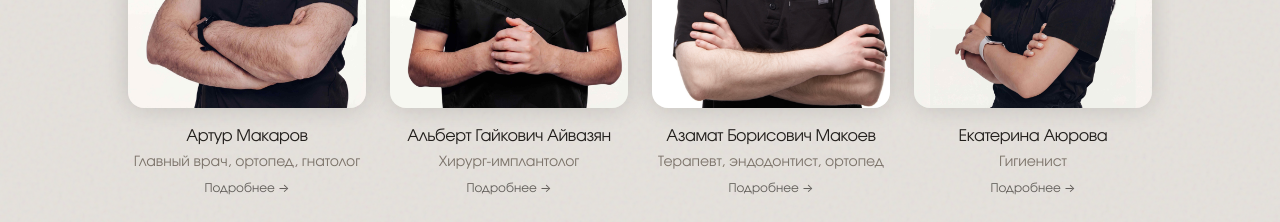
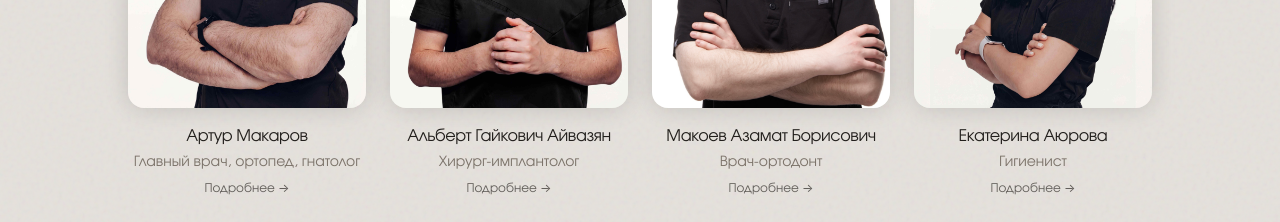
Before and after one commit to timsonyk/bfp-smile-studio, a React (Vite) app: page / in a window 1280 px wide. Shown: the part 3040-3262 px from the top of the page. Built offline with nearby package versions, Linux system fonts and the light colour scheme; the HTML template or start-up script is replaced by a standard one.

Commit message:
Обновить регалии Макоева: врач-ортодонт, стаж более 8 лет

```diff
--- a/src/data/teamData.ts
+++ b/src/data/teamData.ts
@@ -60,20 +60,20 @@ export const teamMembers: TeamMember[] = [
   },
   {
     id: "azamat-makoev",
-    name: "Азамат Борисович Макоев",
-    position: "Терапевт, эндодонтист, ортопед",
-    experience: "Опыт 10 лет",
+    name: "Макоев Азамат Борисович",
+    position: "Врач-ортодонт",
+    experience: "Стаж более 8 лет",
     shortDescription: [
-      "Решает сложные ортопедические задачи",
-      "Протезирование на имплантах",
-      "Виниры и эстетика"
+      "Исправление прикуса у взрослых и детей",
+      "Брекет-системы и элайнеры",
+      "Индивидуальный подход к каждому пациенту"
     ],
     fullDescription: [
-      "Терапевт, эндодонтист, ортопед",
-      "Опыт 10 лет",
-      "Решает сложные ортопедические и эстетические задачи",
-      "Протезирование на имплантах, виниры",
-      "Все виды съёмного и несъёмного протезирования"
+      "Стаж более 8 лет",
+      "Занимается исправлением прикуса у взрослых и детей с учётом функции, эстетики и долгосрочного результата",
+      "В работе использует брекет-системы, элайнеры и ортодонтические аппараты",
+      "Выбирает оптимальную тактику для каждого пациента",
+      "Постоянно повышает квалификацию и следит за развитием современных подходов в ортодонтии"
     ],
     image: makoevImg,
     slug: "azamat-makoev"
```
